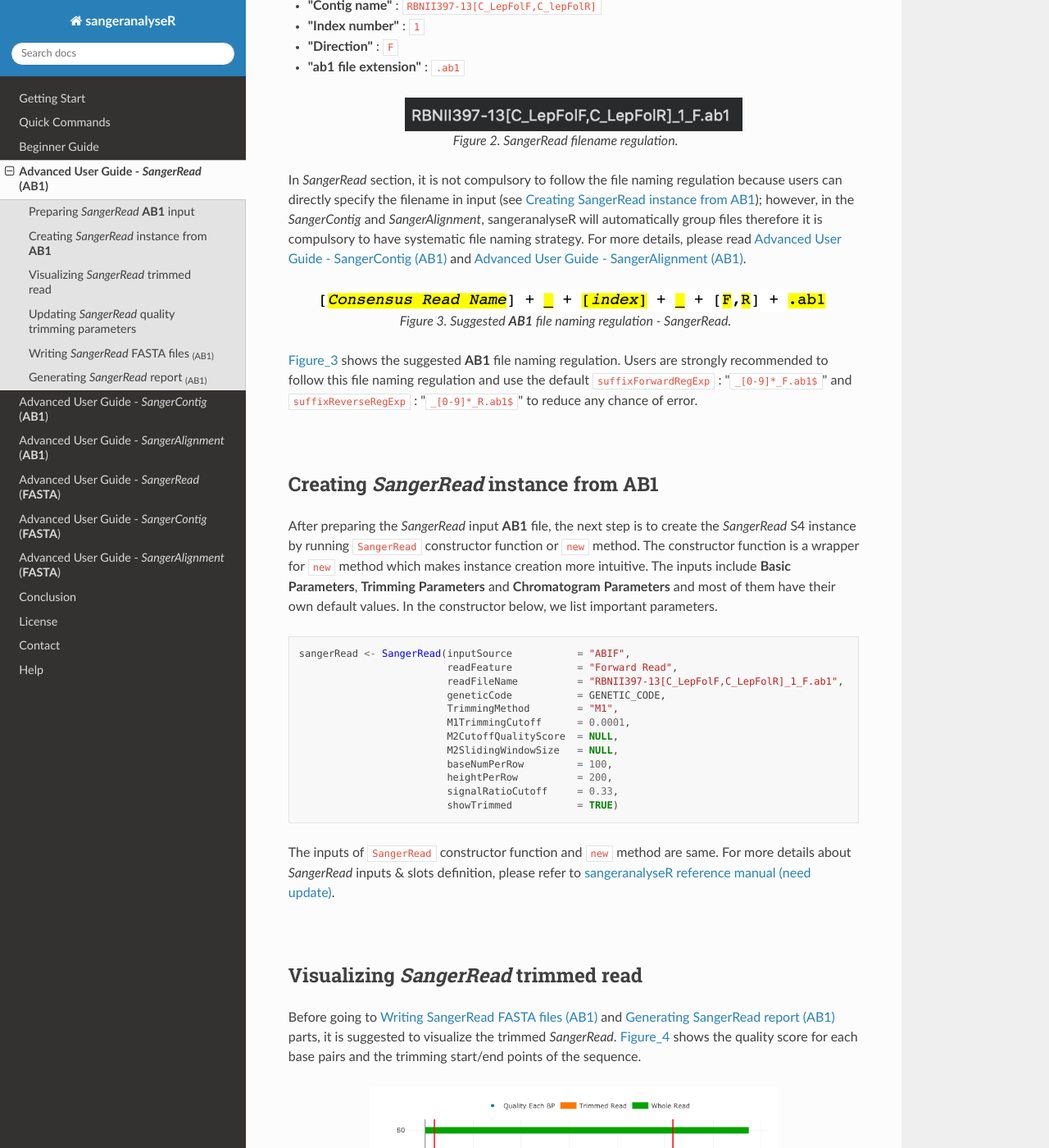
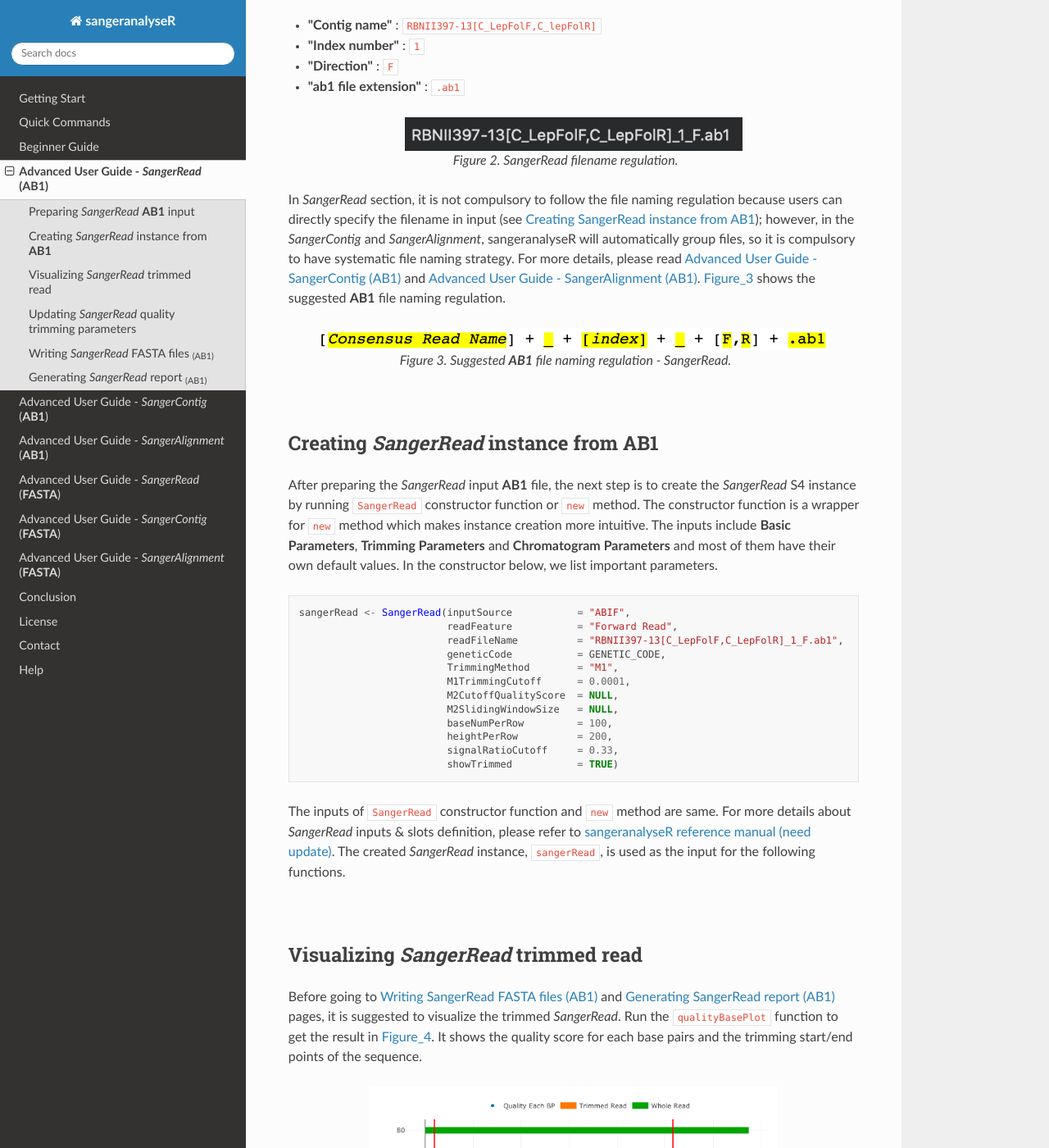
Before and after one commit to roblanf/sangeranalyseR, a Sphinx documentation site: the page built from docs/source/content/advance_user_SangerRead_ab1.rst, in a window 1280 px wide and 1400 px high, scrolled down 948 px. Shown: the whole window at 82% size. Built offline with Sphinx 7.4.7 and the Read the Docs theme 2.0.0, drawn with Linux system fonts in a browser that asks for light colours; some of the changed text lies outside the part shown.

Commit message:
Update readthedocs documentation

```diff
--- a/docs/source/content/advance_user_SangerRead_ab1.rst
+++ b/docs/source/content/advance_user_SangerRead_ab1.rst
@@ -13,7 +13,7 @@
 
 Preparing *SangerRead* **AB1** input
 ------------------------------------
-The main input file format to create *SangerRead* instance is **AB1**. Before starting the analysis, users need to prepare one target **AB1** file. The only hard regulation of the filename is that the input file must have **.ab1** as its file extension. There are some suggestions about file naming:
+The main input file format to create *SangerRead* instance is **AB1**. Before starting the analysis, users need to prepare one target **AB1** file. The only hard regulation of the filename is that the input file must have **.ab1** as its file extension. There are some suggestions about the filename in the note below:
 
 .. note::
 
@@ -34,7 +34,8 @@
 
    Figure 2. *SangerRead* filename regulation.
 
-In *SangerRead* section, it is not compulsory to follow the file naming regulation because users can directly specify the filename in input (see :ref:`Creating *SangerRead* instance from **AB1**`); however, in the *SangerContig* and *SangerAlignment*, sangeranalyseR will automatically group files therefore it is compulsory to have systematic file naming strategy. For more details, please read :ref:`Advanced User Guide - *SangerContig* (**AB1**)` and :ref:`Advanced User Guide - *SangerAlignment* (**AB1**)`.
+In *SangerRead* section, it is not compulsory to follow the file naming regulation because users can directly specify the filename in input (see :ref:`Creating *SangerRead* instance from **AB1**`); however, in the *SangerContig* and *SangerAlignment*, sangeranalyseR will automatically group files, so it is compulsory to have systematic file naming strategy. For more details, please read :ref:`Advanced User Guide - *SangerContig* (**AB1**)` and :ref:`Advanced User Guide - *SangerAlignment* (**AB1**)`. :ref:`Figure_3<sangeranalyseR_filename_convention_SangerRead>` shows the suggested **AB1** file naming regulation.
+
 
 .. _sangeranalyseR_filename_convention_SangerRead:
 .. figure::  ../image/sangeranalyseR_filename_convention.png
@@ -43,7 +44,6 @@
 
    Figure 3. Suggested **AB1** file naming regulation - *SangerRead*.
 
-:ref:`Figure_3<sangeranalyseR_filename_convention_SangerRead>` shows the suggested **AB1** file naming regulation. Users are strongly recommended to follow this file naming regulation and use the default :code:`suffixForwardRegExp` : ":code:`_[0-9]*_F.ab1$`" and :code:`suffixReverseRegExp` : ":code:`_[0-9]*_R.ab1$`" to reduce any chance of error.
 
 |
 
@@ -68,13 +68,13 @@
                             showTrimmed           = TRUE)
 
 
-The inputs of :code:`SangerRead` constructor function and :code:`new` method are same. For more details about *SangerRead* inputs & slots definition, please refer to `sangeranalyseR reference manual (need update) <http://packages.python.org/an_example_pypi_project/>`_.
+The inputs of :code:`SangerRead` constructor function and :code:`new` method are same. For more details about *SangerRead* inputs & slots definition, please refer to `sangeranalyseR reference manual (need update) <http://packages.python.org/an_example_pypi_project/>`_. The created *SangerRead* instance, :code:`sangerRead`, is used as the input for the following functions.
 
 |
 
 Visualizing *SangerRead* trimmed read
 -------------------------------------
-Before going to :ref:`Writing *SangerRead* FASTA files :sub:\`(AB1)\`` and :ref:`Generating *SangerRead* report :sub:\`(AB1)\`` parts, it is suggested to visualize the trimmed *SangerRead*. :ref:`Figure_4 <SangerRead_qualityBasePlot>` shows the quality score for each base pairs and the trimming start/end points of the sequence.
+Before going to :ref:`Writing *SangerRead* FASTA files :sub:\`(AB1)\`` and :ref:`Generating *SangerRead* report :sub:\`(AB1)\`` pages, it is suggested to visualize the trimmed *SangerRead*. Run the :code:`qualityBasePlot` function to get the result in :ref:`Figure_4 <SangerRead_qualityBasePlot>`. It shows the quality score for each base pairs and the trimming start/end points of the sequence.
 
 
 .. _SangerRead_qualityBasePlot:
@@ -92,7 +92,7 @@
 
 Updating *SangerRead* quality trimming parameters
 -------------------------------------------------
-In the previous :ref:`Creating *SangerRead* instance from **AB1**` part, the constructor function apply the quality trimming parameters to all reads. After creating the *SangerRead* S4 instance, users can change the trimming parameters by running :code:`updateQualityParam` function which will change the *QualityReport* instance inside the *SangerRead* and update frameshift amino acid sequences.
+In the previous :ref:`Creating *SangerRead* instance from **AB1**` part, the constructor function applies the quality trimming parameters to the read. After creating the *SangerRead* S4 instance, users can change the trimming parameters by running :code:`updateQualityParam` function which will change the *QualityReport* instance inside the *SangerRead* and update frameshift amino acid sequences.
 
 .. code-block:: R
 
--- a/docs/source/content/beginner.rst
+++ b/docs/source/content/beginner.rst
@@ -13,8 +13,8 @@
 
 .. note::
 
-  * All the input files must have **AB1** as its file extension;
-  * The reads that belong to the same contig should have the same contig name;
+  * All the input files must have **AB1** as its file extension.
+  * The reads that belong to the same contig should have the same contig name.
   * Forward or reverse direction needs to be specified in the filename.
 
 There are three parameters, :code:`parentDirectory`, :code:`suffixForwardRegExp`, and :code:`suffixReverseRegExp`, that users need to provide so that program can automatically group all **AB1** files. To be clearer, let's have an example.
--- a/docs/source/index.rst
+++ b/docs/source/index.rst
@@ -3,7 +3,7 @@
 
 Why sangeranalyseR
 ==================
-Sanger sequencing was first proposed in 1977 and is still widely used in sequencing high-quality DNA. There are some widely used tools e.g. `Geneious <https://www.geneious.com>`_, `CodonCode Aligner <https://www.codoncode.com/aligner/>`_ and `Phred-Phrap-Consed <http://www.phrap.org/phredphrapconsed.html>`_; however, these are all commercial software which require expensive license fee. Therefore, we develop sangeranalyseR allowing users to do Sanger sequencing data analysis in pure R environment. sangeranalyseR is an open source software which provides another option for biologists and clinical researchers to do Sanger sequencing data analysis in an easy way.
+Sanger sequencing was first proposed in 1977 and is still widely used in sequencing high-quality DNA. There are some widely used tools e.g. `Geneious <https://www.geneious.com>`_, `CodonCode Aligner <https://www.codoncode.com/aligner/>`_ and `Phred-Phrap-Consed <http://www.phrap.org/phredphrapconsed.html>`_; however, these are all commercial software which requires expensive license fee. Therefore, we develop sangeranalyseR allowing users to do Sanger sequencing data analysis in pure R environment. sangeranalyseR is an open source software which provides another option for biologists and clinical researchers to do Sanger sequencing data analysis in an easy way.
 
 |
 
@@ -14,7 +14,7 @@
 * **Interactive Shiny apps**: Local Shiny apps for *SangerContig* and *SangerAlignment* are provided to visualize the S4 instance. Users are allowed to change trimming and chromatogram parameters inside Shiny apps.
 * **Exporting reads to FASTA**: Aligned results and trimmed reads can be written into **FASTA** file format.
 * **Thorough report**: A comprehensive report can be created with a single command.
-* Pure R environment: Users can do Sanger sequencing data analysis in pure R environment.
+* **Pure R environment**: Users can do Sanger sequencing data analysis in pure R environment.
 
 |
 
```
Also changed, not shown: other parts of docs/source/content/advance_user_SangerRead_ab1.rst (+1 -1 lines), other parts of docs/source/content/beginner.rst (+1 -1 lines), docs/source/content/advance_user_SangerContig_ab1.rst (+6 -6 lines), 14 other files.
